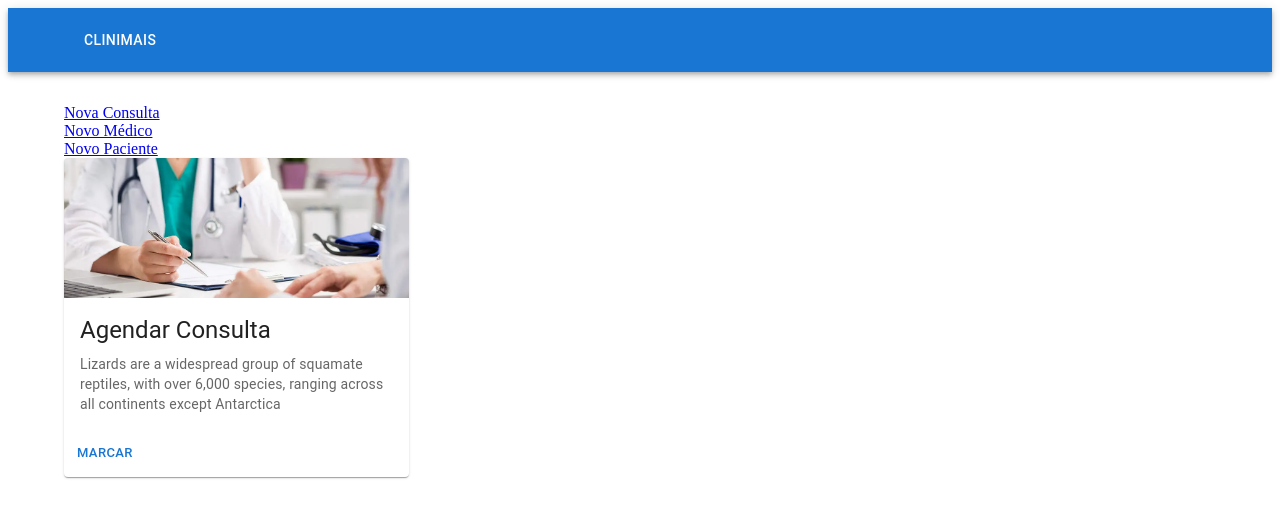
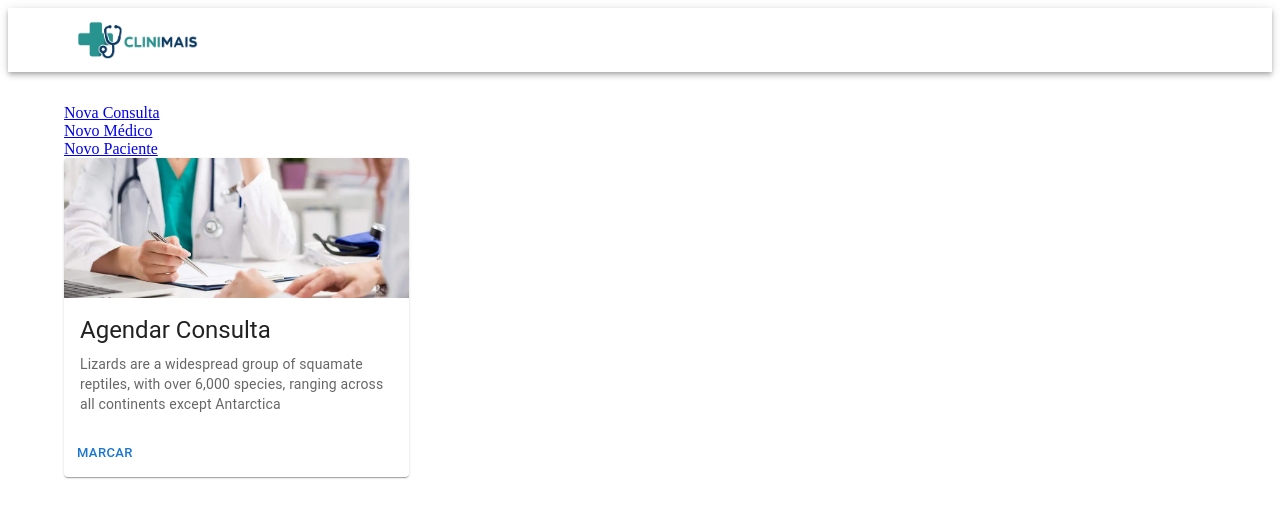
Before and after one commit to 1Patricio/clinimais-front, a React (Vite) app: page / in a window 1280 px wide. Shown: the top 518 px of the page. Built offline with nearby package versions, Linux system fonts and the light colour scheme; some icons are missing.

Commit message:
novas fotos

```diff
--- a/src/App.jsx
+++ b/src/App.jsx
@@ -20,7 +20,7 @@ function App() {
 
   return (
     <Box sx={{ display: 'flex', flexDirection: 'column', minHeight: '100vh' }}>
-      <AppBar position="static">
+      <AppBar position="static" color="white">
         <Toolbar>
           <IconButton
             edge="start"
@@ -31,7 +31,7 @@ function App() {
           >
             <MenuIcon />
           </IconButton>
-          <Button color="inherit" component="a" href="/">CliniMais</Button>
+          <img src="src/assets/clinimais-horizontal.jpeg" alt="" style={{height:"10%", width:"10%"}}/>
         </Toolbar>
       </AppBar>
       <Sidebar open={isSidebarOpen} onClose={handleToggleSidebar} />
--- a/src/components/Sidebar.jsx
+++ b/src/components/Sidebar.jsx
@@ -19,18 +19,19 @@ export default function Sidebar({ open, onClose }) {
   const DrawerList = (
     <Box sx={{ width: 250 }} role="presentation" onClick={onClose}>
 
-      <Box sx={{ p: 1.5, fontWeight: 'bold', fontSize: 20}}>
+      <Box sx={{ p: 1.5, fontWeight: 'bold', fontSize: 20}} display="flex">
          <IconButton
             edge="start"
             color="inherit"
             aria-label="menu"
             onClick={onClose}
             sx={{ mr: 2, textAlign:'left'}}
+            style={{marginLeft: '12px', marginTop:'5px'}}
           >
             <MenuIcon />
 
       </IconButton>
-        <img src="src/assets/clinimais-horizontal.jpeg" alt="" style={{height:"50px", width:"120px"}}/>
+        <img src="src/assets/clinimais-horizontal.jpeg" alt="" style={{height:"60%", width:"60%"}}/>
         </Box>
       <Divider />
       <List>
```
Also changed, not shown: src/assets/clinimais-fundo.png (added), src/assets/clinimais-horizontal.jpeg.
